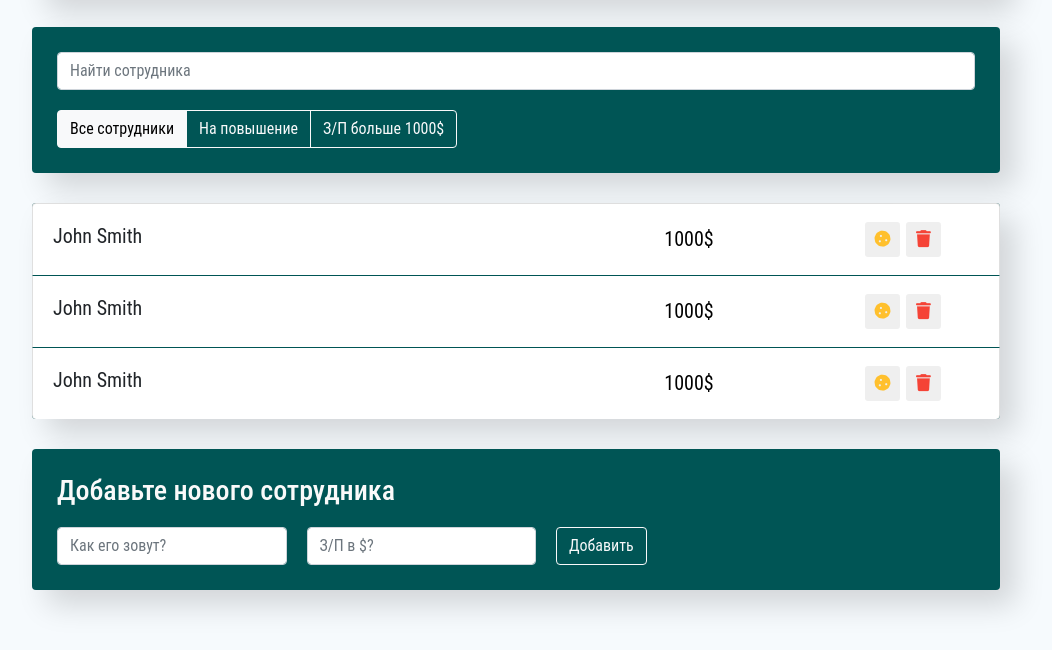
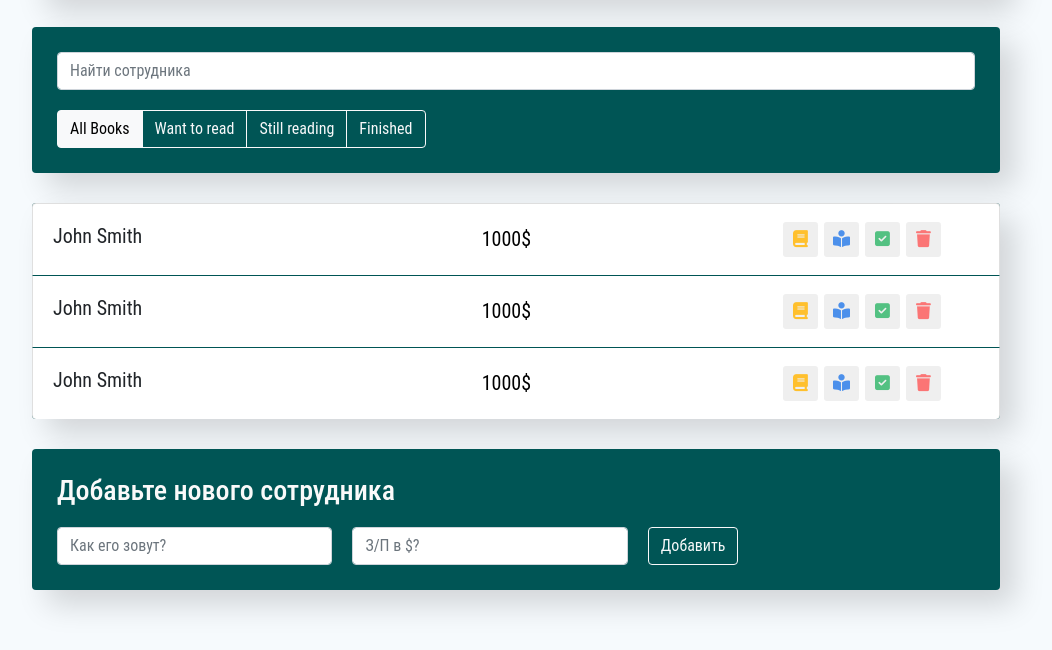
Before and after one commit to AlenaGM/biblio, a React app: page / in a window 1280 px wide. Shown: the part 268-918 px from the top of the page, without its empty margins (124-1176 px from the left). Built offline with nearby package versions, Linux system fonts and the light colour scheme.

Commit message:
styling, added font awesome icons

```diff
--- a/src/components/app-filter/app-filter.js
+++ b/src/components/app-filter/app-filter.js
@@ -5,15 +5,19 @@ const AppFilter = () => {
         <div className="btn-group">
             <button type="button"
                     className="btn btn-light">
-                    Все сотрудники
+                    All Books
             </button>
             <button type="button"
                     className="btn btn-outline-light">
-                    На повышение
+                    Want to read
             </button>
             <button type="button"
                     className="btn btn-outline-light">
-                    З/П больше 1000$
+                    Still reading
+            </button>
+            <button type="button"
+                    className="btn btn-outline-light">
+                    Finished
             </button>
         </div>
     )
--- a/src/components/books-add-form/books-add-form.css
+++ b/src/components/books-add-form/books-add-form.css
@@ -13,6 +13,6 @@
 }
 
 .add-form input {
-    width: 25%;
+    width: 30%;
     margin-right: 20px;
 }
--- a/src/components/books-list-item/books-list-item.css
+++ b/src/components/books-list-item/books-list-item.css
@@ -11,14 +11,13 @@
     line-height: 35px;
     font-size: 20px;
     cursor: pointer;
-    /*min-width: 550px;*/
-    width: 50%;
+    width: 40%;
 }
 
 .list-group-item input {
     line-height: 35px;
     font-size: 20px;
-    text-align: center;
+    text-align: left;
     border: 0;
 }
 
@@ -31,12 +30,20 @@
     cursor: pointer;
 }
 
-.list-group-item .btn-cookie {
+.list-group-item .btn-book-yellow {
     color: #FFC02D;
 }
 
+.list-group-item .btn-book-green {
+    color: #53C182;
+}
+
+.list-group-item .btn-book-blue {
+    color: #4C90EB;
+}
+
 .list-group-item .btn-trash {
-    color: #F54336;
+    color: #FB7575;
 }
 
 .list-group-item .fa-star {
--- a/src/components/books-list-item/books-list-item.js
+++ b/src/components/books-list-item/books-list-item.js
@@ -7,8 +7,16 @@ const BooksListItem = () => {
             <input type="text" className="list-group-item-input" defaultValue="1000$"/>
             <div className='d-flex justify-content-center align-items-center'>
                 <button type="button"
-                    className="btn-cookie btn-sm ">
-                    <i className="fas fa-cookie"></i>
+                    className="btn-book-yellow btn-sm">
+                    <i className="fas fa-book"></i>
+                </button>
+                <button type="button"
+                    className="btn-book-blue btn-sm ">
+                    <i className="fas fa-book-reader"></i>
+                </button>
+                <button type="button"
+                    className="btn-book-green btn-sm ">
+                    <i className="fas fa-check-square"></i>
                 </button>
 
                 <button type="button"
```
